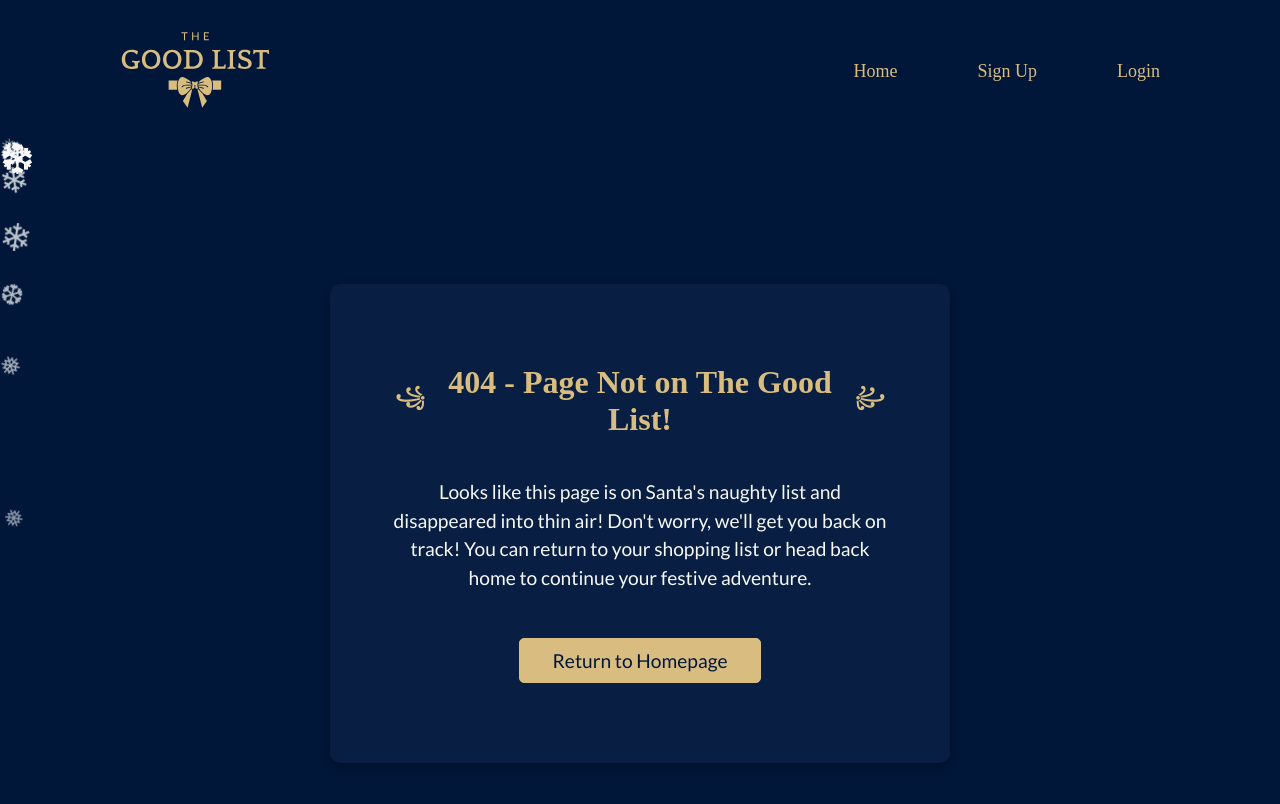
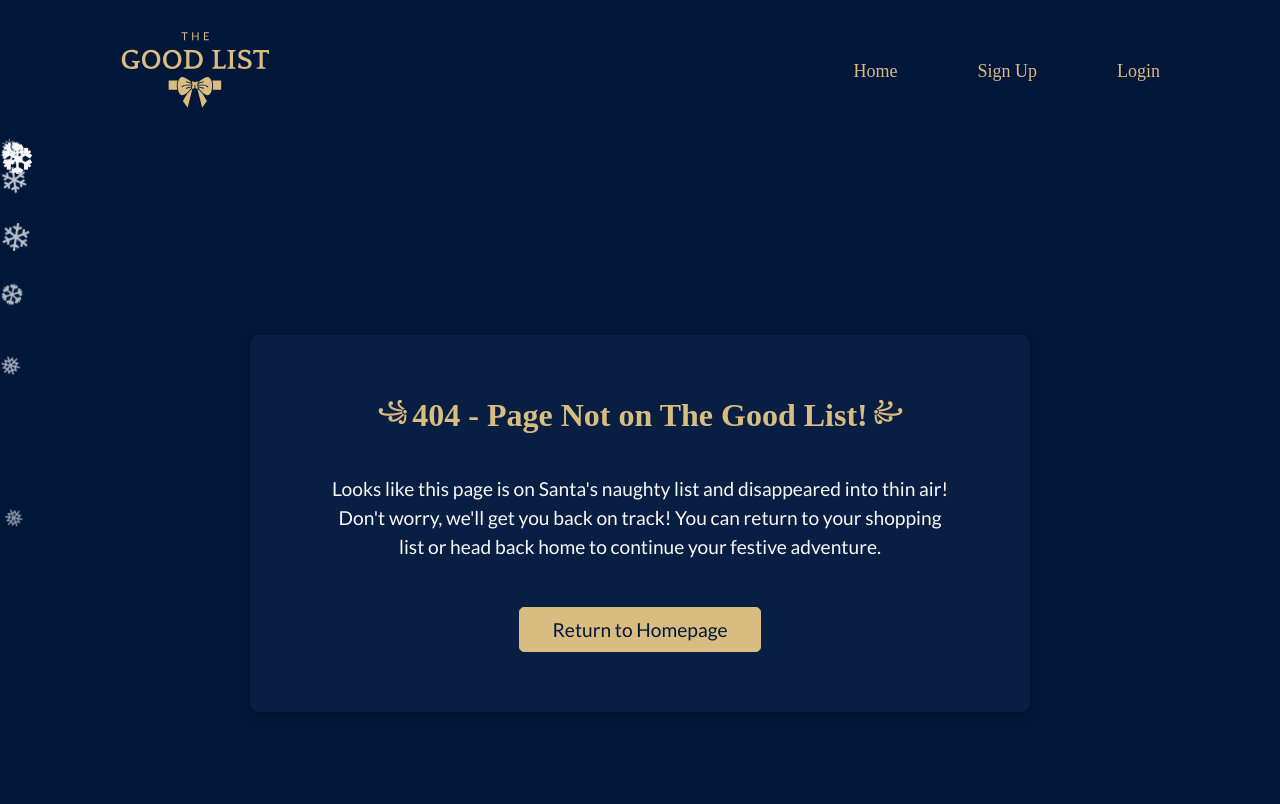
Before and after one commit to SheCodesAus/debugging_ducks_frontend, a React (Vite) app: page /category in a window 1280 px wide. Shown: the top 804 px of the page. Built offline with nearby package versions, Linux system fonts and the light colour scheme; a web font is replaced by a local one.

Commit message:
design changes to Not Found Page

```diff
--- a/src/pages/NotFoundPage.css
+++ b/src/pages/NotFoundPage.css
@@ -22,9 +22,9 @@ body {
 .not-found-card {
   background-color: #081f43; /* Match the theme */
   border-radius: 10px; /* Rounded corners for the card */
-  padding: 80px 60px; /* Space around the text */
+  padding: 60px 40px; /* Space around the text */
   box-shadow: 0 4px 10px rgba(0, 0, 0, 0.3); /* Subtle shadow for depth */
-  max-width: 500px; /* Restrict the width for better readability */
+  max-width: 700px; /* Restrict the width for better readability */
   margin: 20px auto; /* Center the card */
   text-align: center; /* Center the text */
   color: #f8f8f8; /* Light text color */
@@ -37,6 +37,9 @@ body {
   margin-bottom: 15px; /* Add spacing below the title */
   display: inline-flex;
   align-items: center;
+  white-space: nowrap; /* Prevent the heading from wrapping */
+  overflow: hidden;
+  text-overflow: ellipsis; /* Optionally add ellipsis if heading overflows */
 }
 
 .not-found-card h1 .icon {
@@ -57,6 +60,8 @@ body {
   font-size: 1.2rem;
   margin: 0;
   line-height: 1.5;
+  padding-left: 40px;
+  padding-right: 40px;
   padding-bottom: 25px;
   padding-top: 25px;
 }
```
Lines whose indentation alone changed are shown as unchanged.
